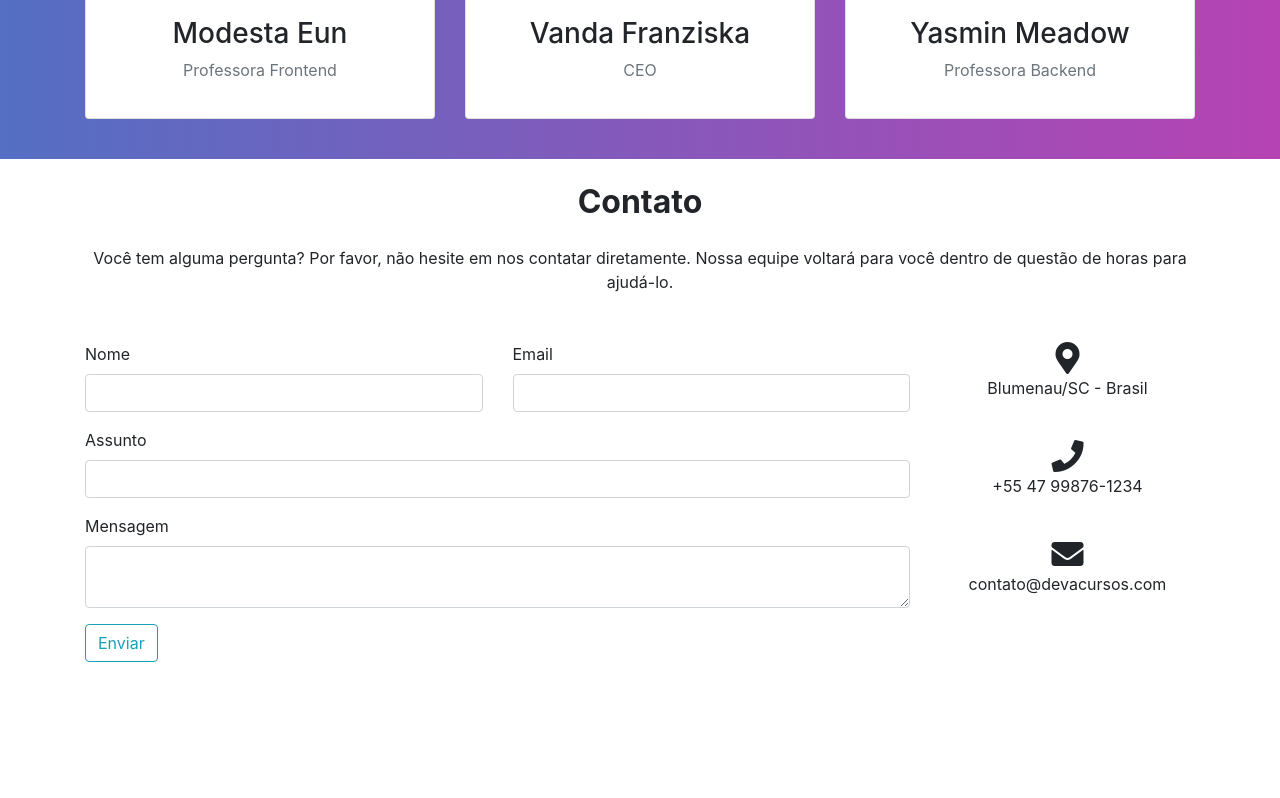
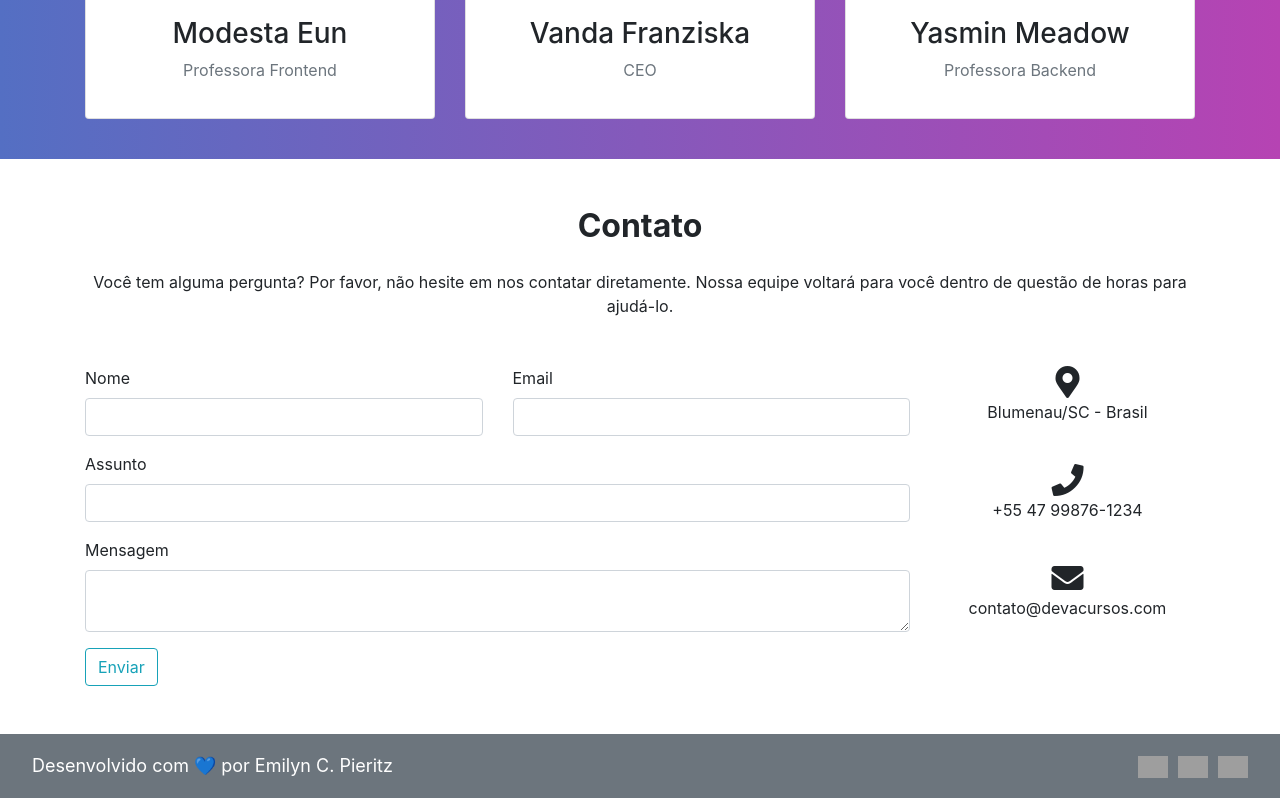
Before and after one commit to ecpieritz/deva-courses, a plain HTML site: page index.html in a window 1280 px wide. Shown: the part 1726-2524 px from the top of the page. Before the commit the page ends 2412 px from the top, so only its background shows below. Drawn offline with Linux system fonts and the light colour scheme; grey boxes are pictures that could not be loaded.

Commit message:
Added footer

```diff
--- a/index.html
+++ b/index.html
@@ -272,7 +272,7 @@
 
   <!-- contact -->
   <section id="contact" class="container">
-    <div class="mb-4">
+    <div class="my-5">
 
       <!--div heading-->
       <h2 class="h1-responsive font-weight-bold text-center my-4">Contato</h2>
@@ -369,6 +369,24 @@
   </section>
 
   <!-- footer -->
+  <footer class="text-light text-center bg-secondary">
+    <p>Desenvolvido com 💙 por Emilyn C. Pieritz</p>
+
+    <div class="socials">
+      <a href="https://www.linkedin.com/in/ecpieritz/" target="_blank" rel="noopener noreferrer">
+        <img id="linkedin" src="https://github.com/ecpieritz/png-logos/blob/main/linkedin-white.png?raw=true" alt="Linkedin">
+      </a>
+
+      <a href="https://www.instagram.com/ecpieritz/" target="_blank" rel="noopener noreferrer">
+        <img id="instagram" src="https://github.com/ecpieritz/png-logos/blob/main/instagram-white.png?raw=true" alt="Instagram">
+      </a>
+
+      <a href="https://github.com/ecpieritz" target="_blank" rel="noopener noreferrer">
+        <img id="github" src="https://github.com/ecpieritz/png-logos/blob/main/github-white.png?raw=true" alt="Github">
+      </a>
+
+    </div>
+  </footer>
 
   <!-- Jquery and bootstrap scripts -->
   <script src="public/js/jquery.js"></script>
--- a/public/css/estilo.css
+++ b/public/css/estilo.css
@@ -20,3 +20,34 @@ footer{
   padding: 40px;
   background: linear-gradient(90deg, #546fc3 0%, #b643b3 100%);
 }
+
+footer{
+  width: 100%;
+  height: 4rem;
+  display: flex;
+  flex-direction: row;
+  justify-content: space-between;
+  align-items: center;
+  bottom: 0;
+  width: 100%;
+}
+
+footer p{
+  color: #fff;
+  margin-left: 2rem;
+  margin-top: 1rem;
+  font-size: large;
+}
+
+footer .socials{
+  margin: auto;
+  display: flex;
+  flex-direction: row;
+  width: 110px;
+  justify-content: space-between;
+  margin-right: 2rem;
+}
+
+footer .socials #linkedin, .socials #instagram, .socials #github{
+width: 30px;
+}
```
